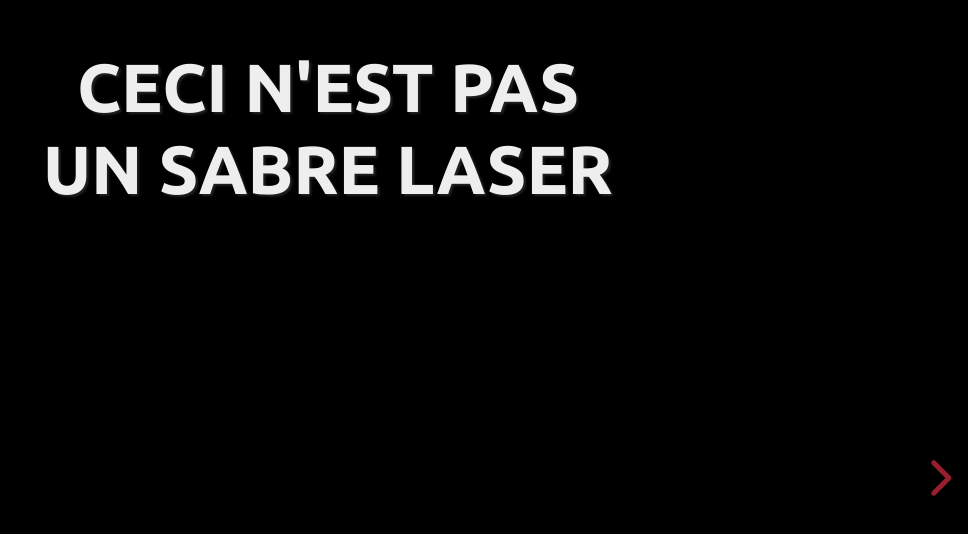
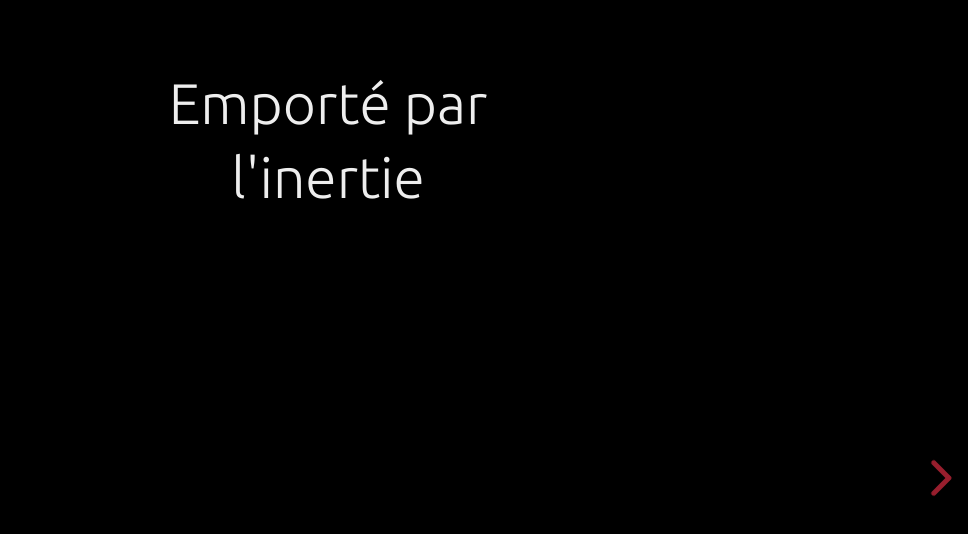
Before and after one commit to Ruff9/conf_bilan_tonfa, a website: page index.html in a window 1280 px wide. Shown: the part 260-794 px from the top of the page, without its empty margins (312-1280 px from the left). Drawn offline with Linux system fonts and the light colour scheme.

Commit message:
change titre

```diff
--- a/css/custom.css
+++ b/css/custom.css
@@ -12,3 +12,8 @@
 .presentation-links {
   font-size: 0.9em !important;
 }
+
+.main-title {
+  font-size: 1.3em !important;
+  /*text-transform: uppercase;*/
+}
--- a/index.html
+++ b/index.html
@@ -27,7 +27,7 @@
 		<div class="reveal">
 			<div class="slides">
 				<section>
-					<h3>Ceci n'est pas</br>un sabre laser</h3>
+					<div class='main-title'>Emporté par</br>l'inertie</div>
 					<aside class="notes">
 						<div>Bonjour</div>
 
@@ -385,7 +385,7 @@
 				</section>
 
 				<section>
-					Fin?
+					Fin ?
 
 					<aside class="notes">
 						<div>Définir l'usage avant de chercher la communauté</div>
```
